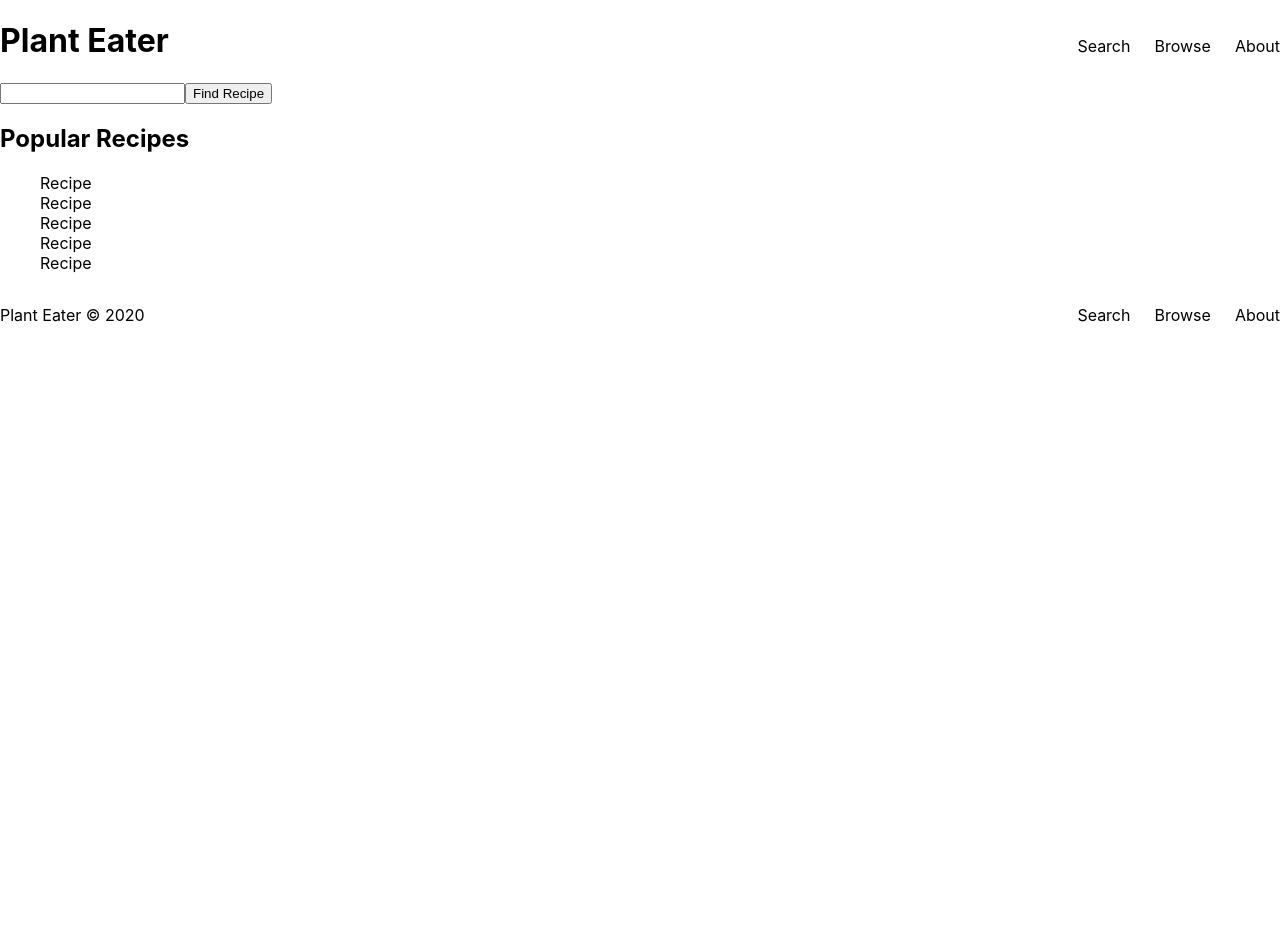
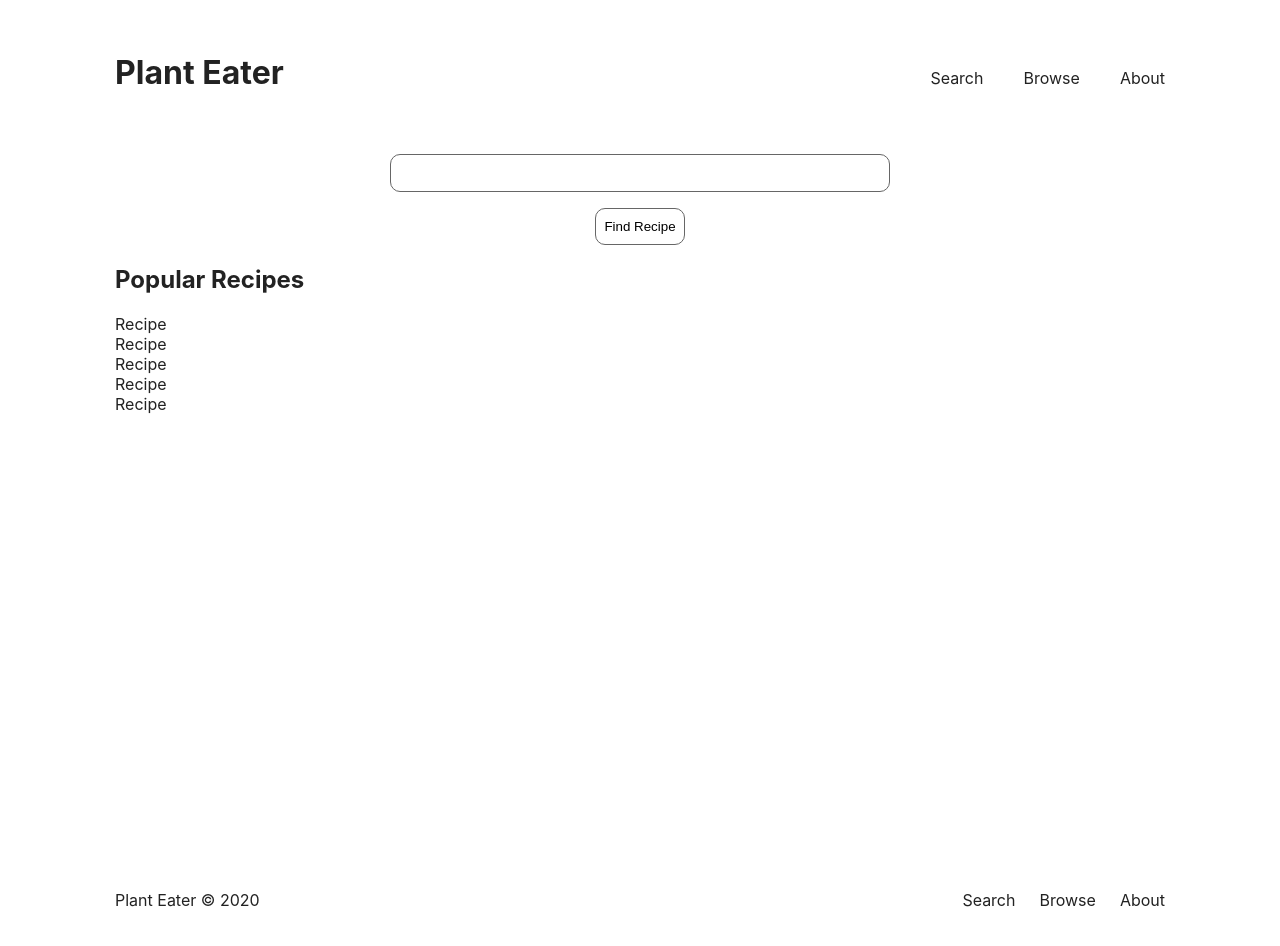
Before and after one commit to corykelley/nextjs-vegan-meals, a Next.js app: page / in a window 1280 px wide. Shown: the top 946 px of the page. Before the commit the page ends 800 px from the top, so only its background shows below. Built offline with nearby package versions, Linux system fonts and the light colour scheme.

Commit message:
added styling to form and layout

```diff
--- a/src/components/Footer.js
+++ b/src/components/Footer.js
@@ -32,6 +32,8 @@ const StyledFooter = styled.footer`
   display: flex;
   flex-direction: row;
   justify-content: space-between;
+  align-items: baseline;
+  padding: 2.5rem 0;
 
   ul {
     display: flex;
--- a/src/components/Header.js
+++ b/src/components/Header.js
@@ -33,11 +33,12 @@ const StyledHeader = styled.header`
   flex-direction: row;
   justify-content: space-between;
   align-items: baseline;
+  padding: 2rem 0;
 
   ul {
     display: flex;
     flex-direction: row;
-    gap: 1.5rem;
+    gap: 2.5rem;
   }
 
   a {
--- a/src/components/Layout.js
+++ b/src/components/Layout.js
@@ -1,14 +1,25 @@
+import styled from '@emotion/styled';
 import Header from './Header';
 import Footer from './Footer';
 
 const Layout = ({ children }) => {
   return (
-    <>
+    <StyledContainer>
       <Header />
       <main>{children}</main>
       <Footer />
-    </>
+    </StyledContainer>
   );
 };
 
+const StyledContainer = styled.div`
+  width: 88vw;
+  max-width: 1050px;
+  margin: 0 auto;
+
+  main {
+    min-height: 85vh;
+  }
+`;
+
 export default Layout;
--- a/src/pages/index.js
+++ b/src/pages/index.js
@@ -1,10 +1,12 @@
+import styled from '@emotion/styled';
+
 export default function Home() {
   return (
-    <div>
-      <form className='recipe-search'>
+    <>
+      <StyledForm className='recipe-search'>
         <input type='text' />
         <button type='submit'>Find Recipe</button>
-      </form>
+      </StyledForm>
       <section className='popular-recipes'>
         <h2>Popular Recipes</h2>
         <ul>
@@ -15,6 +17,35 @@ export default function Home() {
           <li>Recipe</li>
         </ul>
       </section>
-    </div>
+    </>
   );
 }
+
+const StyledForm = styled.form`
+  margin: 0.5rem auto;
+  display: flex;
+  flex-direction: column;
+  align-items: center;
+
+  input {
+    padding: 0.65rem 0.5rem;
+    border-radius: 10px;
+    border: var(--grey) 1px solid;
+    margin-bottom: 1rem;
+    max-width: 500px;
+    width: 100%;
+  }
+
+  button {
+    max-width: 200px;
+    padding: 0.65rem 0.5rem;
+    border-radius: 10px;
+    border: var(--grey) 1px solid;
+    transition: 300ms;
+
+    :hover {
+      color: #fff;
+      background-color: var(--black);
+    }
+  }
+`;
--- a/src/styles/globals.css
+++ b/src/styles/globals.css
@@ -1,9 +1,15 @@
+:root {
+  --black: #222;
+  --grey: #666;
+}
+
 html,
 body {
   padding: 0;
   margin: 0;
   font-family: -apple-system, BlinkMacSystemFont, Segoe UI, Roboto, Oxygen,
     Ubuntu, Cantarell, Fira Sans, Droid Sans, Helvetica Neue, sans-serif;
+  color: var(--black);
 }
 
 a {
@@ -13,6 +19,12 @@ a {
 
 ul {
   list-style: none;
+  padding: 0;
+}
+
+button {
+  background: none;
+  cursor: pointer;
 }
 
 * {
```
